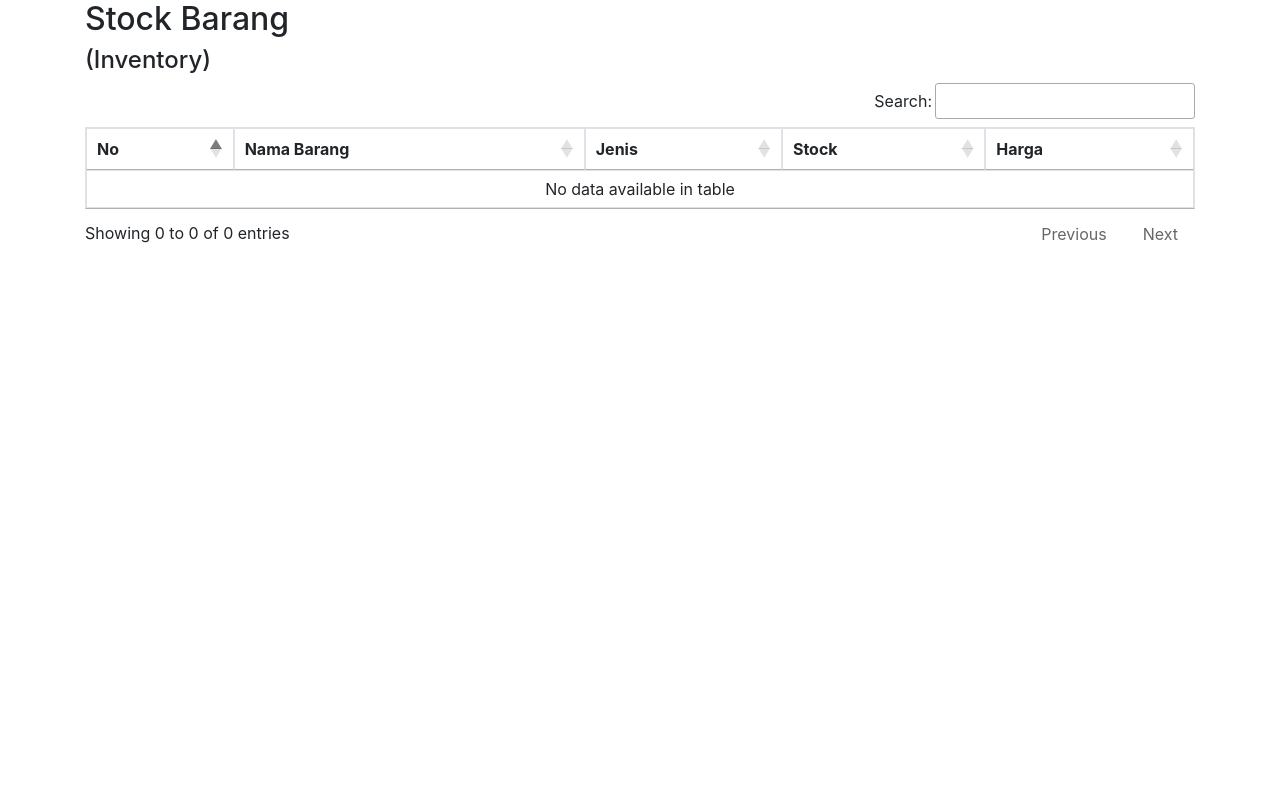
After one commit to yopie555/onevapestore, a PHP site: page /export.php in a window 1280 px wide. The commit adds this page. Run offline with PHP 8.4, Linux system fonts and the light colour scheme; the visitor is signed in with stand-in values (Sample User, id 1); data that the repository does not hold is empty; some libraries are stand-ins or nearby versions.

Commit message:
export data

```diff
--- /dev/null
+++ b/export.php
@@ -0,0 +1,87 @@
+<?php
+require 'function.php';
+require 'cek.php';
+?>
+<html>
+
+<head>
+    <title>Onevape Store</title>
+    <link rel="stylesheet" href="https://maxcdn.bootstrapcdn.com/bootstrap/4.5.2/css/bootstrap.min.css">
+    <script src="https://ajax.googleapis.com/ajax/libs/jquery/3.5.1/jquery.min.js"></script>
+    <script src="https://cdnjs.cloudflare.com/ajax/libs/popper.js/1.16.0/umd/popper.min.js"></script>
+    <script src="https://maxcdn.bootstrapcdn.com/bootstrap/4.5.2/js/bootstrap.min.js"></script>
+    <link rel="stylesheet" type="text/css" href="https://cdn.datatables.net/1.10.19/css/jquery.dataTables.css">
+    <link rel="stylesheet" type="text/css" href="https://cdn.datatables.net/buttons/1.6.5/css/buttons.dataTables.min.css">
+    <link rel="stylesheet" type="text/css" href="https://cdn.datatables.net/1.10.19/css/jquery.dataTables.min.css">
+    <script type="text/javascript" charset="utf8" src="https://cdn.datatables.net/1.10.19/js/jquery.dataTables.js"></script>
+</head>
+
+<body>
+    <div class="container">
+        <h2>Stock Barang</h2>
+        <h4>(Inventory)</h4>
+        <div class="data-tables datatable-dark">
+
+            <table class="table table-bordered" id="mauexport" width="100%" cellspacing=0>
+                <thead>
+                    <tr>
+                        <th>No</th>
+                        <th>Nama Barang</th>
+                        <th>Jenis</th>
+                        <th>Stock</th>
+                        <th>Harga</th>
+                    </tr>
+                </thead>
+                <tbody>
+                    <?php
+                    $sql = "SELECT * FROM stock";
+                    $sql = mysqli_query($connection, $sql);
+                    $no = 1;
+                    while ($row = mysqli_fetch_array($sql)) {
+                        $namabarang = $row['namabarang'];
+                        $jenis = $row['jenis'];
+                        $stock = $row['stock'];
+                        $harga = $row['harga'];
+                    ?>
+                        <tr>
+                            <td><?= $no++; ?></td>
+                            <td><?php echo $namabarang; ?></td>
+                            <td><?php echo $jenis; ?></td>
+                            <td><?php echo $stock; ?></td>
+                            <td><?php echo $harga; ?></td>
+                        </tr>
+                    <?php
+                    };
+                    ?>
+                </tbody>
+            </table>
+
+        </div>
+    </div>
+
+    <script>
+        $(document).ready(function() {
+            $('#mauexport').DataTable({
+                dom: 'Bfrtip',
+                buttons: [
+                    'excel', 'pdf', 'print'
+                ]
+            });
+        });
+    </script>
+
+    <script src="https://code.jquery.com/jquery-3.5.1.js"></script>
+    <script src="https://cdn.datatables.net/1.10.22/js/jquery.dataTables.min.js"></script>
+    <script src="https://cdn.datatables.net/buttons/1.6.5/js/dataTables.buttons.min.js"></script>
+    <script src="https://cdn.datatables.net/buttons/1.6.5/js/buttons.flash.min.js"></script>
+    <script src="https://cdnjs.cloudflare.com/ajax/libs/jszip/3.1.3/jszip.min.js"></script>
+    <script src="https://cdnjs.cloudflare.com/ajax/libs/pdfmake/0.1.53/pdfmake.min.js"></script>
+    <script src="https://cdnjs.cloudflare.com/ajax/libs/pdfmake/0.1.53/vfs_fonts.js"></script>
+    <script src="https://cdn.datatables.net/buttons/1.6.5/js/buttons.html5.min.js"></script>
+    <script src="https://cdn.datatables.net/buttons/1.6.5/js/buttons.print.min.js"></script>
+
+
+
+</body>
+
+</html>
--- a/index.php
+++ b/index.php
@@ -101,6 +101,7 @@ if (isset($_POST['hapusbarang'])) {
                             <button type="button" class="btn btn-primary" data-bs-toggle="modal" data-bs-target="#myModal">
                                 Tambah Barang
                             </button>
+                            <a href="export.php" class="btn btn-info">Export Data</a>
                         </div>
                         <div class="card-body">
                             <table id="datatablesSimple">
```
